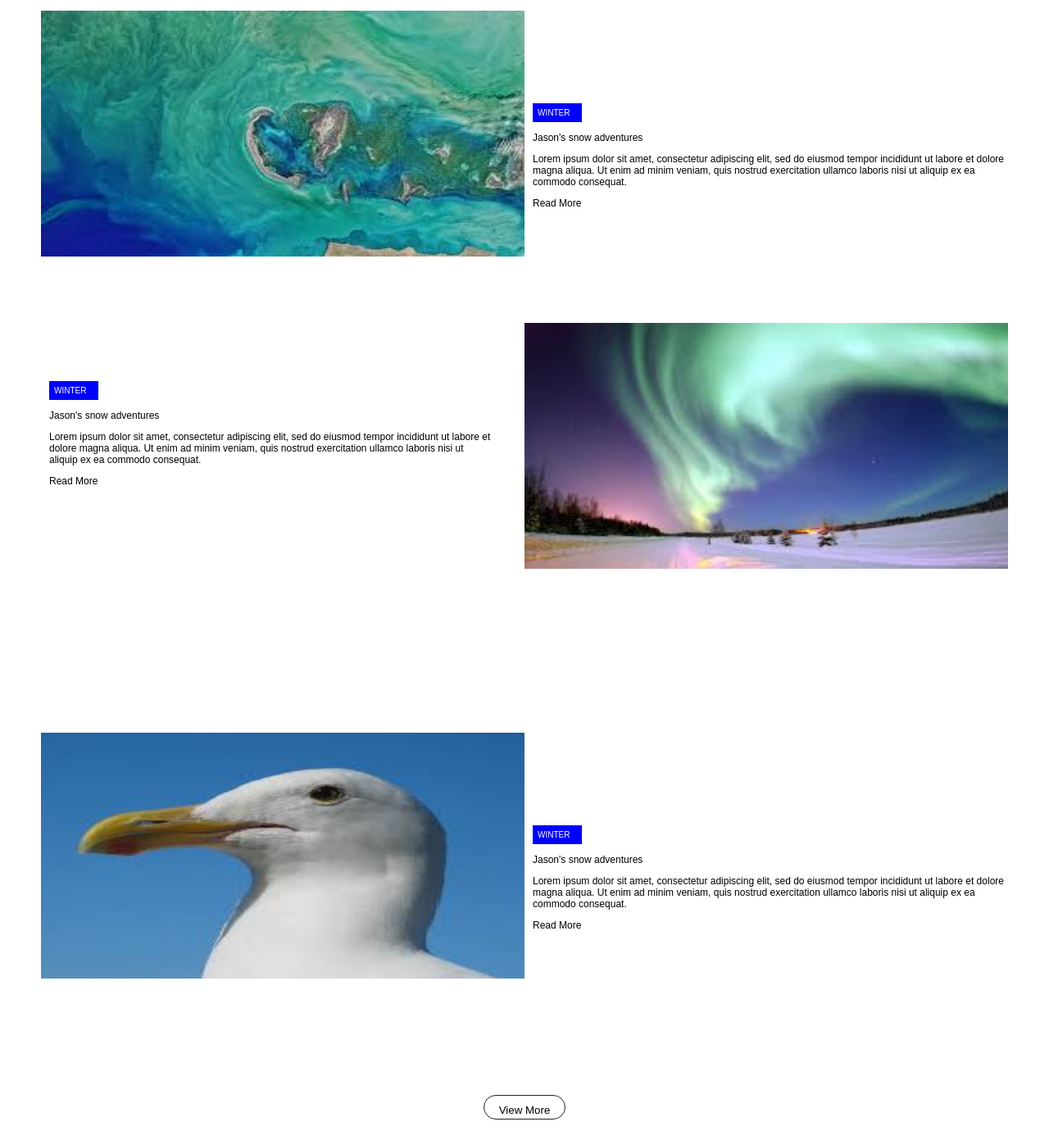
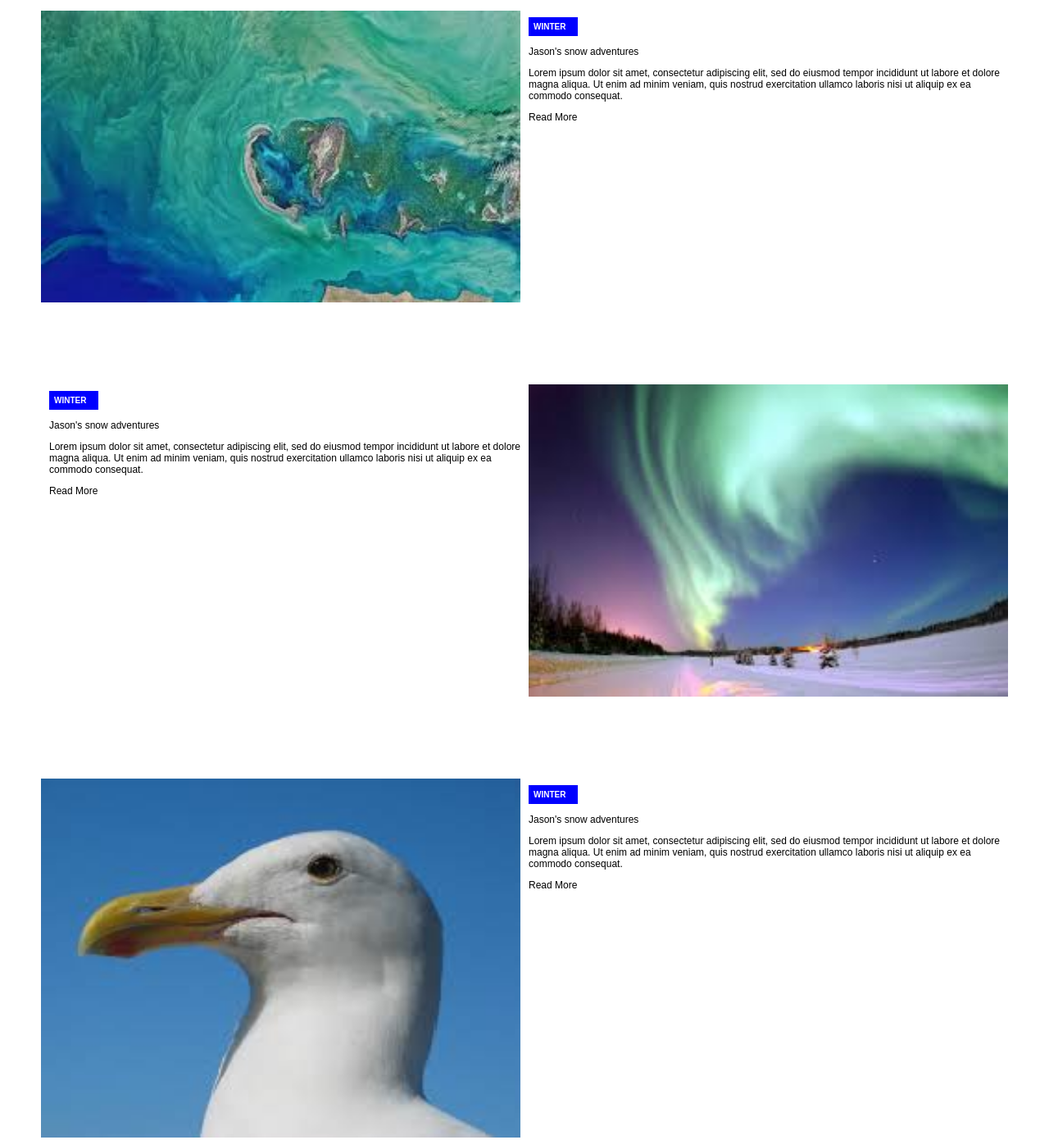
Before and after one commit to johnny090807/Oefeningen, a plain HTML site: page Assignment-2/index.html in a window 1280 px wide. Shown: the part 447-1838 px from the top of the page at 82% size. Drawn offline with Linux system fonts and the light colour scheme.

Commit message:
Assignment 2 met flex af

```diff
--- a/Assignment-2/index.css
+++ b/Assignment-2/index.css
@@ -68,6 +68,7 @@
 		position: relative;
 		width: calc(100% - 100px);
 		left: 50px;
+		max-height: 400px;
 	}
 	.content__image:hover{
     	box-shadow: 5px 10px 8px #888888;
@@ -87,11 +88,36 @@
 	.button__viewmore{
 		text-align: center;
 		margin-bottom: 50px;
-	    font-weight: 15px;
 
+	}
+	.content__flex{
+		position: relative;
+		display: flex;
+		flex-wrap: nowrap;
+		width: calc(100% - 100px);
+		left: 50px;
+		margin-bottom: 100px;
+
+	}
+	@media only screen and (min-width: 770) {
+		.content__flex{
+			flex-wrap: wrap;
+		}
+	}
+
+
+	.content__flex:hover{
+		box-shadow: 5px 10px 8px #888888;
 	}
 	/* Modifiers ********************************************************/
 
+	.content__flex--text{
+		flex: 1 0 200px;
+		margin-left: 10px;
+	}
+	.content__flex--image{
+		flex: 1 0 200px;
+	}
 	.button__viewmore--radius{
 		border-radius: 20px;
 	    border: none;
--- a/Assignment-2/index.html
+++ b/Assignment-2/index.html
@@ -16,8 +16,11 @@
 		<button class="nav__button--left" onclick="plusDivs(-1)">&#10094;</button>
 		<button class="nav__button--right" onclick="plusDivs(1)">&#10095;</button>
 		</div>
-			<a href="index.html" class="nav__item nav__item--left"><h2>The Explorer</h2></a>
-			<div class="nav__content nav__item--content"><h5 >LATEST NEWS</h5>
+			<a href="index.html" class="nav__item nav__item--left">
+				<h2>The Explorer</h2>
+			</a>
+			<div class="nav__content nav__item--content">
+				<h5 >LATEST NEWS</h5>
 				<h2>Life is an experiment in which you may fail or succeed. Explore more, expect less.</h2>
 			</div>
 			<div class="nav__items">
@@ -35,15 +38,10 @@
 		<h5 class="main__text">Check out what our Explorers are doing and join them as they explore the world</h5></h2>
 	</div>
 
-	<div class="content">
-
-		<div class="content__shadow">
-			<div class="content__holder">
-				<div class="content__image">
-						<img class="content__image--50" src="images/5.jpg">
-				</div>
-				<div class="content__text">
-					<p class="content__text--caption">WINTER</p>
+	<div class="content__flex">
+		<img class="content__flex--image" src="images/5.jpg">
+			<div class="content__flex--text">
+				<h2 class="content__text--caption">WINTER</h2>
 				<p class="content__text--big">Jason's snow adventures</p>
 				<p class="content__text--normal">Lorem ipsum dolor sit amet, consectetur adipiscing elit, sed do eiusmod tempor incididunt ut labore et dolore magna aliqua. Ut enim ad minim veniam, quis nostrud exercitation ullamco laboris nisi ut aliquip ex ea commodo consequat.</p>
 				<a href="#readmore" class="content__text--readmore">Read More</a>
@@ -51,35 +49,28 @@
 		</div>
 	</div>
 
-		<div class="content__shadow">
-			<div class="content__holder">
-				<div class="content__text--left">
-					<p class="content__text--caption">WINTER</p>
+	<div class="content__flex">
+		<div class="content__flex--text">
+				<h2 class="content__text--caption">WINTER</h2>
 				<p class="content__text--big">Jason's snow adventures</p>
 				<p class="content__text--normal">Lorem ipsum dolor sit amet, consectetur adipiscing elit, sed do eiusmod tempor incididunt ut labore et dolore magna aliqua. Ut enim ad minim veniam, quis nostrud exercitation ullamco laboris nisi ut aliquip ex ea commodo consequat.</p>
 				<a href="#readmore" class="content__text--readmore">Read More</a>
 			</div>
-				<div class="content__imageholder">
-						<img class="content__image--right" src="images/6.jpg">
-				</div>
+			<img class="content__flex--image" src="images/6.jpg">
 		</div>
 	</div>
 
-
-		<div class="content__shadow">
-			<div class="content__holder">
-				<div class="content__image">
-						<img class="content__image--50" src="images/7.jpg">
-				</div>
-				<div class="content__text">
-					<p class="content__text--caption">WINTER</p>
+	<div class="content__flex">
+		<img class="content__flex--image" src="images/7.jpg">
+			<div class="content__flex--text">
+				<h2 class="content__text--caption">WINTER</h2>
 				<p class="content__text--big">Jason's snow adventures</p>
 				<p class="content__text--normal">Lorem ipsum dolor sit amet, consectetur adipiscing elit, sed do eiusmod tempor incididunt ut labore et dolore magna aliqua. Ut enim ad minim veniam, quis nostrud exercitation ullamco laboris nisi ut aliquip ex ea commodo consequat.</p>
 				<a href="#readmore" class="content__text--readmore">Read More</a>
 			</div>
 		</div>
 	</div>
-	</div>
+
 <div class="button__viewmore">
 	<button class="button__viewmore--radius">View More</button>
 </div>
```
Lines whose indentation alone changed are shown as unchanged.
